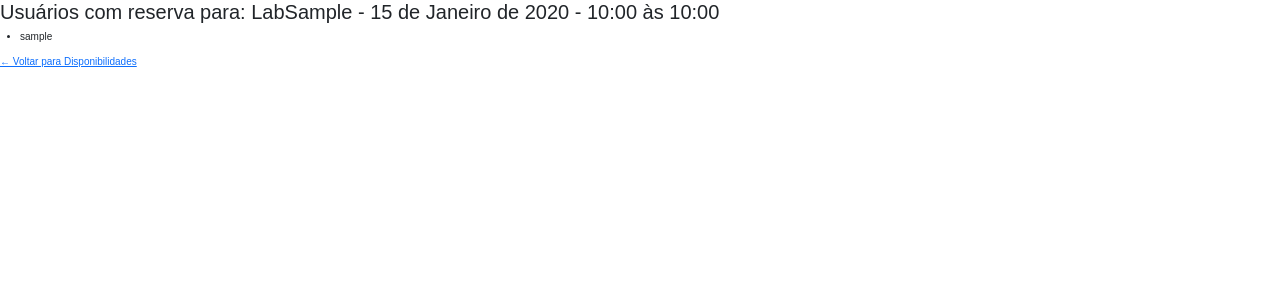
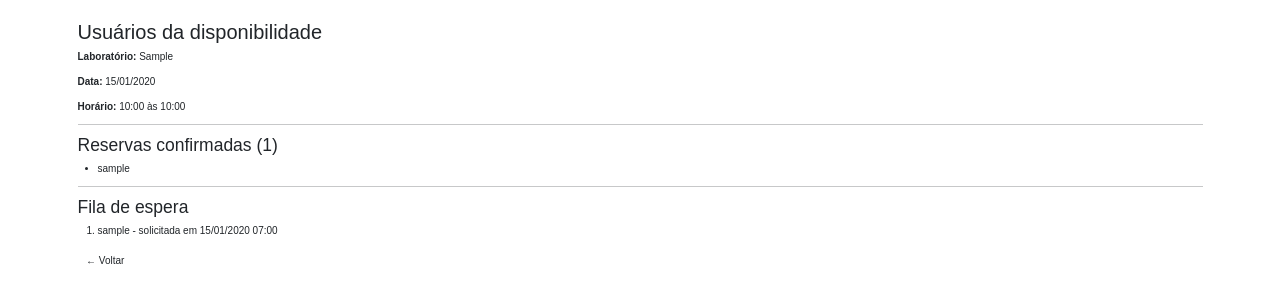
Before and after one commit to Adaylla/InDigital, a Django app: page /usuarios/reserva/1/ in a window 1280 px wide. Shown: the part 53-356 px from the top of the page. Run offline with Django 5.2, Linux system fonts and the light colour scheme; a user stored in the database is signed in; tables that the repository leaves empty hold one stand-in row (values such as "Sample post").

Commit message:
listagem dos usuários por disponibilidade

```diff
--- a/indigital/templates/usuarios_da_reserva.html
+++ b/indigital/templates/usuarios_da_reserva.html
@@ -1,8 +1,16 @@
 {% extends 'base.html' %}
 
 {% block content %}
-<h2>Usuários com reserva para: Lab{{ disponibilidade.laboratorio }} - {{ disponibilidade.data }} - {{ disponibilidade.horario_inicio }} às {{ disponibilidade.horario_fim }}</h2>
+<div class="container">
+    <h2>Usuários da disponibilidade</h2>
 
+    <p><strong>Laboratório:</strong> {{ disponibilidade.laboratorio }}</p>
+    <p><strong>Data:</strong> {{ disponibilidade.data|date:"d/m/Y" }}</p>
+    <p><strong>Horário:</strong> {{ disponibilidade.horario_inicio|time:"H:i" }} às {{ disponibilidade.horario_fim|time:"H:i" }}</p>
+
+    <hr>
+
+    <h3>Reservas confirmadas ({{ reservas.count }})</h3>
     {% if reservas %}
         <ul>
             {% for reserva in reservas %}
@@ -10,8 +18,25 @@
             {% endfor %}
         </ul>
     {% else %}
-    <p>Nenhum usuário reservou esse horário ainda.</p>
+        <p>Nenhuma reserva confirmada para este horário.</p>
     {% endif %}
 
-<a href="{% url 'listar_disponibilidades' %}">← Voltar para Disponibilidades</a>
+    <hr>
+
+    <h3>Fila de espera</h3>
+    {% if fila_espera %}
+        <ol>
+            {% for fila in fila_espera %}
+                <li>
+                    {{ fila.usuario.username }}
+                    - solicitada em {{ fila.data_solicitacao|date:"d/m/Y H:i" }}
+                </li>
+            {% endfor %}
+        </ol>
+    {% else %}
+        <p>Ninguém na fila de espera.</p>
+    {% endif %}
+
+    <a href="{% url 'listar_disponibilidades' %}" class="btn">← Voltar</a>
+</div>
 {% endblock %}
--- a/indigital/views.py
+++ b/indigital/views.py
@@ -279,8 +279,10 @@ def minha_fila_espera(request):
 def usuarios_da_reserva(request, disponibilidade_id):
     disponibilidade = get_object_or_404(Disponibilidade, id=disponibilidade_id)
     reservas = Reserva.objects.filter(disponibilidade=disponibilidade).select_related('usuario')
+    fila_espera = FilaEspera.objects.filter(disponibilidade=disponibilidade).select_related('usuario')
 
     return render(request, 'usuarios_da_reserva.html', {
         'disponibilidade': disponibilidade,
-        'reservas': reservas
+        'reservas': reservas,
+        'fila_espera': fila_espera
     })
```
Lines whose indentation alone changed are shown as unchanged.
